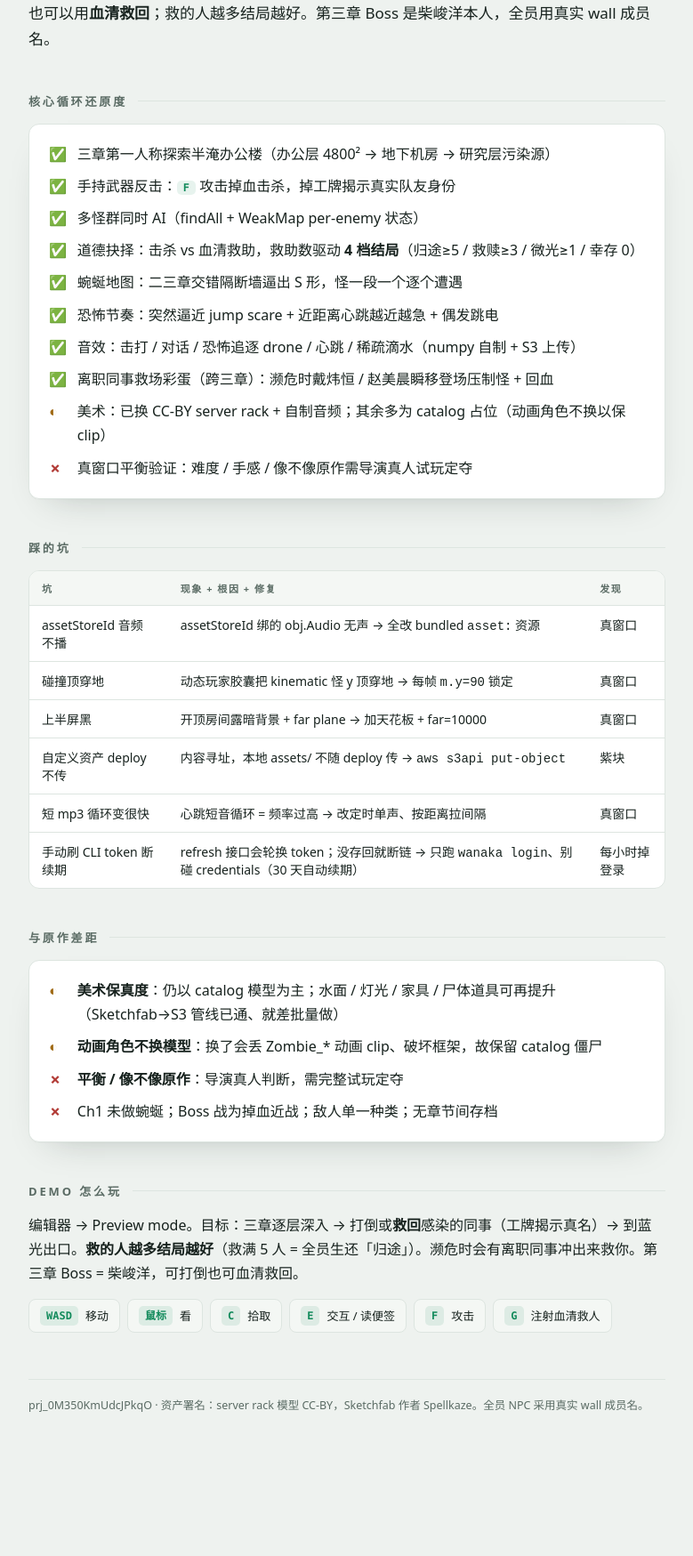
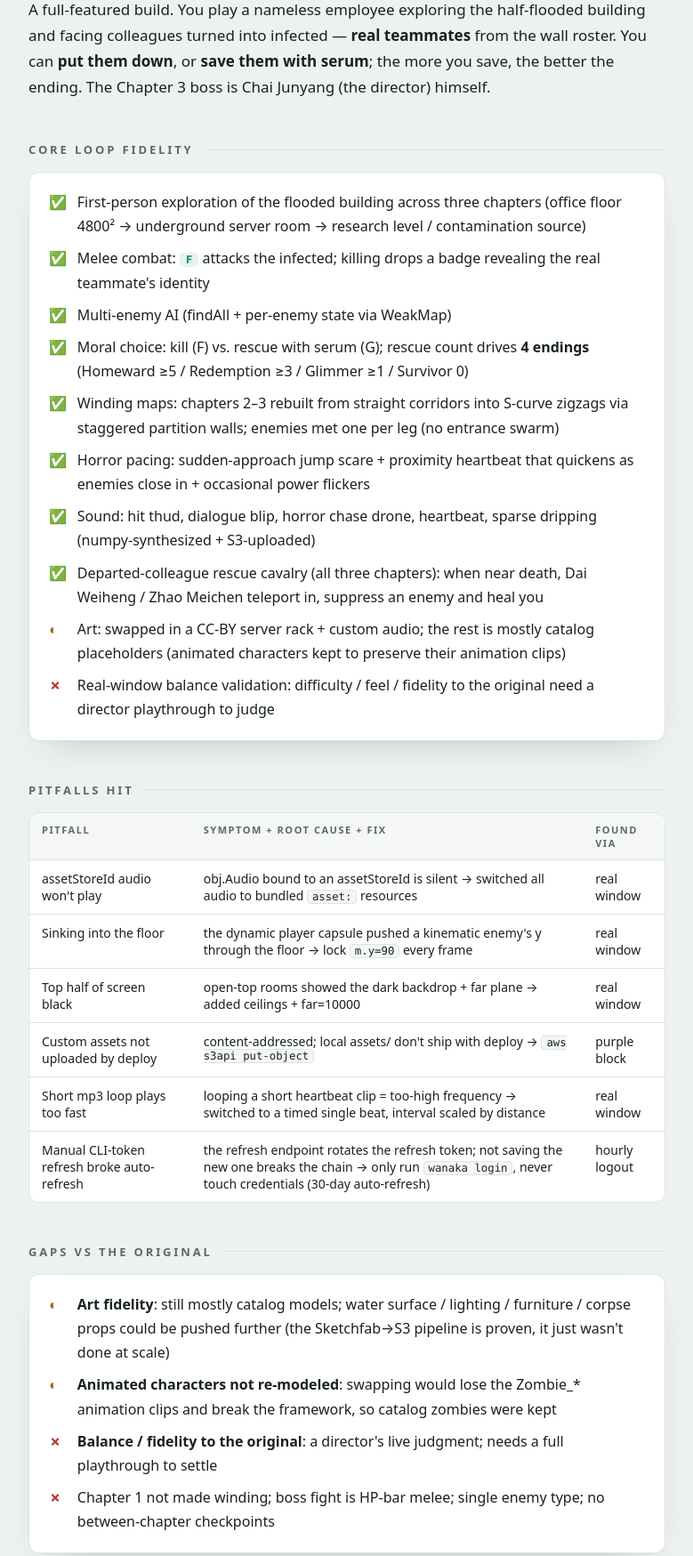
Before and after one commit to chai58085/floodead-review, a plain HTML site: page index.html in a window 1280 px wide. Shown: the part 411-2160 px from the top of the page at 89% size, without its empty margins (250-1029 px from the left). Before the commit the page ends 2081 px from the top, so only its background shows below. Drawn offline with Linux system fonts and the light colour scheme.

Commit message:
Translate review to English
Co-Authored-By: Claude Opus 4.8 <noreply@anthropic.com>

```diff
--- a/index.html
+++ b/index.html
@@ -1,4 +1,4 @@
-<title>Floodead · 复刻 Review</title>
+<title>Floodead · Replica Review</title>
 <style>
   :root{
     --bg:#0a0f0e; --surface:#111817; --surface2:#0d1413; --text:#d9e2de; --muted:#8a9a95;
@@ -16,7 +16,7 @@
     --accent:#128a5b; --accent-dim:#6fbf9c; --amber:#a06a15; --blood:#b23b36; --border:#dde5e0;}
   *{box-sizing:border-box}
   body{margin:0;background:var(--bg);color:var(--text);
-    font-family:ui-sans-serif,system-ui,-apple-system,"Segoe UI",Roboto,"PingFang SC","Microsoft YaHei",sans-serif;
+    font-family:ui-sans-serif,system-ui,-apple-system,"Segoe UI",Roboto,sans-serif;
     line-height:1.7;-webkit-font-smoothing:antialiased;}
   .wrap{max-width:780px;margin:0 auto;padding:clamp(28px,5vw,64px) clamp(18px,4vw,32px) 80px;}
   .eyebrow{font-size:12px;letter-spacing:.32em;text-transform:uppercase;color:var(--accent-dim);font-weight:600;}
@@ -52,75 +52,77 @@
   footer{margin-top:52px;padding-top:18px;border-top:1px solid var(--border);font-size:12.5px;color:var(--muted);}
   strong{color:var(--text);font-weight:650;}
   .lede{font-size:17px;color:var(--text);}
+  code{font-family:ui-monospace,SFMono-Regular,Menlo,monospace;font-size:.88em;
+    background:var(--surface2);border:1px solid var(--border);border-radius:4px;padding:0 5px;}
 </style>
 
 <div class="wrap">
   <header class="hero">
-    <div class="eyebrow">Wanaka dev · 复刻 Review</div>
-    <h1>Floodead — 半淹办公楼生存恐怖</h1>
-    <p class="sub">把 FlooDead 换皮成「Wanaka 办公楼被暴雨半淹、同事被污染」的三章式第一人称恐怖。</p>
+    <div class="eyebrow">Wanaka dev · Replica Review</div>
+    <h1>Floodead — Half-Flooded Office Survival Horror</h1>
+    <p class="sub">A reskin of FlooDead into "Wanaka's own office building, flooded by a rainstorm, colleagues turned infected" — a three-chapter first-person horror.</p>
     <div class="meta">
       <span>checkpoint <b>chk_0Mm2ESM6aNXVR0m</b></span>
-      <span><a href="https://studio.dev.wanaka.app/editor?projectId=prj_0M350KmUdcJPkqO">编辑器 / 可玩 →</a></span>
+      <span><a href="https://studio.dev.wanaka.app/editor?projectId=prj_0M350KmUdcJPkqO">Editor / Playable →</a></span>
     </div>
   </header>
 
-  <h2>做了什么</h2>
-  <p class="lede">全功能实现。玩家是无名员工，探索半淹大楼、面对变成感染体的<strong>真实同事</strong>——可以<strong>打倒</strong>他们，也可以用<strong>血清救回</strong>；救的人越多结局越好。第三章 Boss 是柴峻洋本人，全员用真实 wall 成员名。</p>
+  <h2>What was built</h2>
+  <p class="lede">A full-featured build. You play a nameless employee exploring the half-flooded building and facing colleagues turned into infected — <strong>real teammates</strong> from the wall roster. You can <strong>put them down</strong>, or <strong>save them with serum</strong>; the more you save, the better the ending. The Chapter 3 boss is Chai Junyang (the director) himself.</p>
 
-  <h2>核心循环还原度</h2>
+  <h2>Core Loop Fidelity</h2>
   <div class="card">
     <ul class="checklist">
-      <li><span class="mark ok">✅</span><span>三章第一人称探索半淹办公楼（办公层 4800² → 地下机房 → 研究层污染源）</span></li>
-      <li><span class="mark ok">✅</span><span>手持武器反击：<b class="kbd">F</b> 攻击掉血击杀，掉工牌揭示真实队友身份</span></li>
-      <li><span class="mark ok">✅</span><span>多怪群同时 AI（findAll + WeakMap per-enemy 状态）</span></li>
-      <li><span class="mark ok">✅</span><span>道德抉择：击杀 vs 血清救助，救助数驱动 <strong>4 档结局</strong>（归途≥5 / 救赎≥3 / 微光≥1 / 幸存 0）</span></li>
-      <li><span class="mark ok">✅</span><span>蜿蜒地图：二三章交错隔断墙逼出 S 形，怪一段一个逐个遭遇</span></li>
-      <li><span class="mark ok">✅</span><span>恐怖节奏：突然逼近 jump scare + 近距离心跳越近越急 + 偶发跳电</span></li>
-      <li><span class="mark ok">✅</span><span>音效：击打 / 对话 / 恐怖追逐 drone / 心跳 / 稀疏滴水（numpy 自制 + S3 上传）</span></li>
-      <li><span class="mark ok">✅</span><span>离职同事救场彩蛋（跨三章）：濒危时戴炜恒 / 赵美晨瞬移登场压制怪 + 回血</span></li>
-      <li><span class="mark part">◐</span><span>美术：已换 CC-BY server rack + 自制音频；其余多为 catalog 占位（动画角色不换以保 clip）</span></li>
-      <li><span class="mark no">✗</span><span>真窗口平衡验证：难度 / 手感 / 像不像原作需导演真人试玩定夺</span></li>
+      <li><span class="mark ok">✅</span><span>First-person exploration of the flooded building across three chapters (office floor 4800² → underground server room → research level / contamination source)</span></li>
+      <li><span class="mark ok">✅</span><span>Melee combat: <b class="kbd">F</b> attacks the infected; killing drops a badge revealing the real teammate's identity</span></li>
+      <li><span class="mark ok">✅</span><span>Multi-enemy AI (findAll + per-enemy state via WeakMap)</span></li>
+      <li><span class="mark ok">✅</span><span>Moral choice: kill (F) vs. rescue with serum (G); rescue count drives <strong>4 endings</strong> (Homeward ≥5 / Redemption ≥3 / Glimmer ≥1 / Survivor 0)</span></li>
+      <li><span class="mark ok">✅</span><span>Winding maps: chapters 2–3 rebuilt from straight corridors into S-curve zigzags via staggered partition walls; enemies met one per leg (no entrance swarm)</span></li>
+      <li><span class="mark ok">✅</span><span>Horror pacing: sudden-approach jump scare + proximity heartbeat that quickens as enemies close in + occasional power flickers</span></li>
+      <li><span class="mark ok">✅</span><span>Sound: hit thud, dialogue blip, horror chase drone, heartbeat, sparse dripping (numpy-synthesized + S3-uploaded)</span></li>
+      <li><span class="mark ok">✅</span><span>Departed-colleague rescue cavalry (all three chapters): when near death, Dai Weiheng / Zhao Meichen teleport in, suppress an enemy and heal you</span></li>
+      <li><span class="mark part">◐</span><span>Art: swapped in a CC-BY server rack + custom audio; the rest is mostly catalog placeholders (animated characters kept to preserve their animation clips)</span></li>
+      <li><span class="mark no">✗</span><span>Real-window balance validation: difficulty / feel / fidelity to the original need a director playthrough to judge</span></li>
     </ul>
   </div>
 
-  <h2>踩的坑</h2>
+  <h2>Pitfalls Hit</h2>
   <div class="tbl">
     <table>
-      <thead><tr><th>坑</th><th>现象 + 根因 + 修复</th><th>发现</th></tr></thead>
+      <thead><tr><th>Pitfall</th><th>Symptom + root cause + fix</th><th>Found via</th></tr></thead>
       <tbody>
-        <tr><td>assetStoreId 音频不播</td><td>assetStoreId 绑的 obj.Audio 无声 → 全改 bundled <code>asset:</code> 资源</td><td>真窗口</td></tr>
-        <tr><td>碰撞顶穿地</td><td>动态玩家胶囊把 kinematic 怪 y 顶穿地 → 每帧 <code>m.y=90</code> 锁定</td><td>真窗口</td></tr>
-        <tr><td>上半屏黑</td><td>开顶房间露暗背景 + far plane → 加天花板 + far=10000</td><td>真窗口</td></tr>
-        <tr><td>自定义资产 deploy 不传</td><td>内容寻址，本地 assets/ 不随 deploy 传 → <code>aws s3api put-object</code></td><td>紫块</td></tr>
-        <tr><td>短 mp3 循环变很快</td><td>心跳短音循环 = 频率过高 → 改定时单声、按距离拉间隔</td><td>真窗口</td></tr>
-        <tr><td>手动刷 CLI token 断续期</td><td>refresh 接口会轮换 token；没存回就断链 → 只跑 <code>wanaka login</code>、别碰 credentials（30 天自动续期）</td><td>每小时掉登录</td></tr>
+        <tr><td>assetStoreId audio won't play</td><td>obj.Audio bound to an assetStoreId is silent → switched all audio to bundled <code>asset:</code> resources</td><td>real window</td></tr>
+        <tr><td>Sinking into the floor</td><td>the dynamic player capsule pushed a kinematic enemy's y through the floor → lock <code>m.y=90</code> every frame</td><td>real window</td></tr>
+        <tr><td>Top half of screen black</td><td>open-top rooms showed the dark backdrop + far plane → added ceilings + far=10000</td><td>real window</td></tr>
+        <tr><td>Custom assets not uploaded by deploy</td><td>content-addressed; local assets/ don't ship with deploy → <code>aws s3api put-object</code></td><td>purple block</td></tr>
+        <tr><td>Short mp3 loop plays too fast</td><td>looping a short heartbeat clip = too-high frequency → switched to a timed single beat, interval scaled by distance</td><td>real window</td></tr>
+        <tr><td>Manual CLI-token refresh broke auto-refresh</td><td>the refresh endpoint rotates the refresh token; not saving the new one breaks the chain → only run <code>wanaka login</code>, never touch credentials (30-day auto-refresh)</td><td>hourly logout</td></tr>
       </tbody>
     </table>
   </div>
 
-  <h2>与原作差距</h2>
+  <h2>Gaps vs the Original</h2>
   <div class="card">
     <ul class="checklist">
-      <li><span class="mark part">◐</span><span><strong>美术保真度</strong>：仍以 catalog 模型为主；水面 / 灯光 / 家具 / 尸体道具可再提升（Sketchfab→S3 管线已通、就差批量做）</span></li>
-      <li><span class="mark part">◐</span><span><strong>动画角色不换模型</strong>：换了会丢 Zombie_* 动画 clip、破坏框架，故保留 catalog 僵尸</span></li>
-      <li><span class="mark no">✗</span><span><strong>平衡 / 像不像原作</strong>：导演真人判断，需完整试玩定夺</span></li>
-      <li><span class="mark no">✗</span><span>Ch1 未做蜿蜒；Boss 战为掉血近战；敌人单一种类；无章节间存档</span></li>
+      <li><span class="mark part">◐</span><span><strong>Art fidelity</strong>: still mostly catalog models; water surface / lighting / furniture / corpse props could be pushed further (the Sketchfab→S3 pipeline is proven, it just wasn't done at scale)</span></li>
+      <li><span class="mark part">◐</span><span><strong>Animated characters not re-modeled</strong>: swapping would lose the Zombie_* animation clips and break the framework, so catalog zombies were kept</span></li>
+      <li><span class="mark no">✗</span><span><strong>Balance / fidelity to the original</strong>: a director's live judgment; needs a full playthrough to settle</span></li>
+      <li><span class="mark no">✗</span><span>Chapter 1 not made winding; boss fight is HP-bar melee; single enemy type; no between-chapter checkpoints</span></li>
     </ul>
   </div>
 
-  <h2>Demo 怎么玩</h2>
-  <p>编辑器 → Preview mode。目标：三章逐层深入 → 打倒或<strong>救回</strong>感染的同事（工牌揭示真名）→ 到蓝光出口。<strong>救的人越多结局越好</strong>（救满 5 人 = 全员生还「归途」）。濒危时会有离职同事冲出来救你。第三章 Boss = 柴峻洋，可打倒也可血清救回。</p>
+  <h2>How to Play the Demo</h2>
+  <p>Editor → Preview mode. Goal: descend through three chapters → put down or <strong>rescue</strong> the infected colleagues (badges reveal real names) → reach the blue exit. <strong>The more you save, the better the ending</strong> (save 5 = the everyone-survives "Homeward" ending). When you're near death, a departed colleague rushes in to save you. The Chapter 3 boss is Chai Junyang — you can defeat him or cure him with serum.</p>
   <div class="controls">
-    <span class="key"><span class="kbd">WASD</span> 移动</span>
-    <span class="key"><span class="kbd">鼠标</span> 看</span>
-    <span class="key"><span class="kbd">C</span> 拾取</span>
-    <span class="key"><span class="kbd">E</span> 交互 / 读便签</span>
-    <span class="key"><span class="kbd">F</span> 攻击</span>
-    <span class="key"><span class="kbd">G</span> 注射血清救人</span>
+    <span class="key"><span class="kbd">WASD</span> Move</span>
+    <span class="key"><span class="kbd">Mouse</span> Look</span>
+    <span class="key"><span class="kbd">C</span> Pick up</span>
+    <span class="key"><span class="kbd">E</span> Interact / read notes</span>
+    <span class="key"><span class="kbd">F</span> Attack</span>
+    <span class="key"><span class="kbd">G</span> Inject serum to rescue</span>
   </div>
 
   <footer>
-    prj_0M350KmUdcJPkqO · 资产署名：server rack 模型 CC-BY，Sketchfab 作者 Spellkaze。全员 NPC 采用真实 wall 成员名。
+    prj_0M350KmUdcJPkqO · Asset credit: server rack model CC-BY, Sketchfab author Spellkaze. All NPCs use real wall-roster names.
   </footer>
 </div>
```
